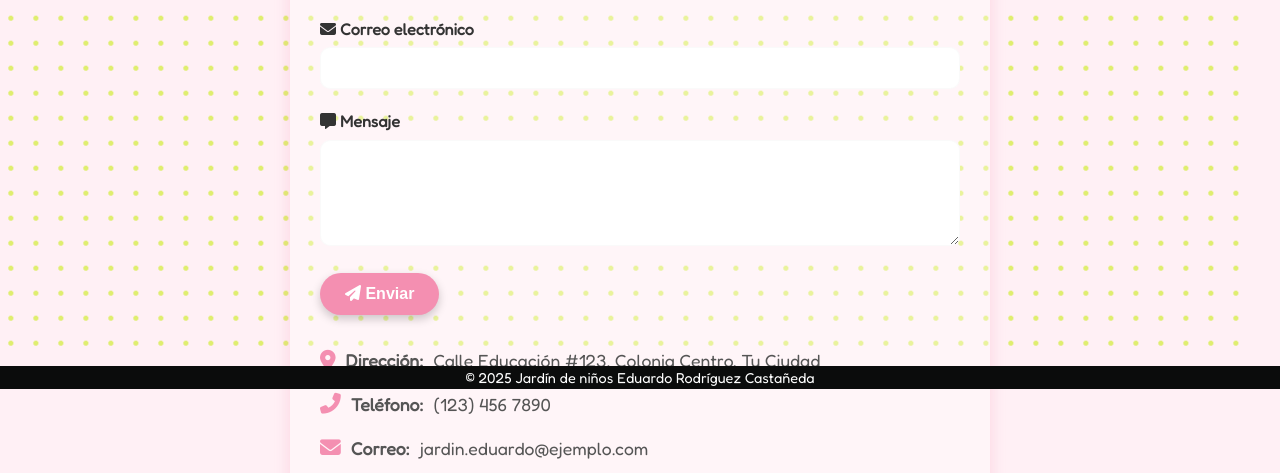
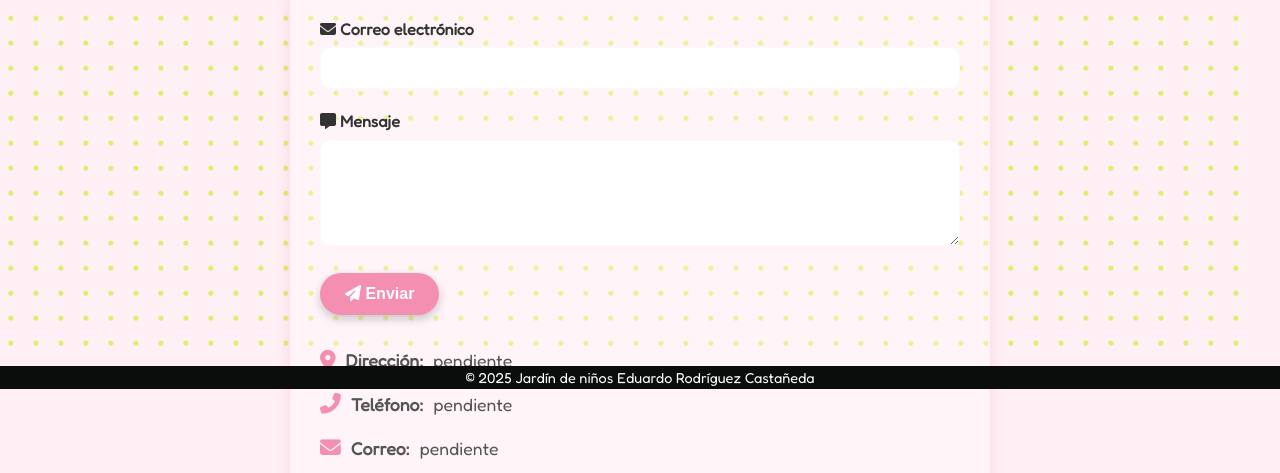
Before and after one commit to XanderM30/JardinDeNinos, a plain HTML site: page contacto.html in a window 1280 px wide. Shown: the part 411-884 px from the top of the page. Drawn offline with Linux system fonts and the light colour scheme.

Commit message:
Actualizacion_4

```diff
--- a/contacto.html
+++ b/contacto.html
@@ -39,11 +39,11 @@
       </form>
 
       <div class="informacion-contacto">
-        <p><i class="fas fa-map-marker-alt"></i> <strong>Dirección:</strong> Calle Educación #123, Colonia Centro, Tu Ciudad</p>
-        <p><i class="fas fa-phone-alt"></i> <strong>Teléfono:</strong> (123) 456 7890</p>
-        <p><i class="fas fa-envelope"></i> <strong>Correo:</strong> jardin.eduardo@ejemplo.com</p>
+        <p><i class="fas fa-map-marker-alt"></i> <strong>Dirección:</strong> pendiente</p>
+        <p><i class="fas fa-phone-alt"></i> <strong>Teléfono:</strong> pendiente</p>
+        <p><i class="fas fa-envelope"></i> <strong>Correo:</strong> pendiente</p>
         <p>
-          <a href="https://www.facebook.com/tuPaginaDeFacebook" target="_blank" class="facebook-link">
+          <a href="https://www.facebook.com/PaginaDeFacebook" target="_blank" class="facebook-link">
             <i class="fab fa-facebook-square"></i> <strong>Visítanos en Facebook</strong>
 
           </a>
```
